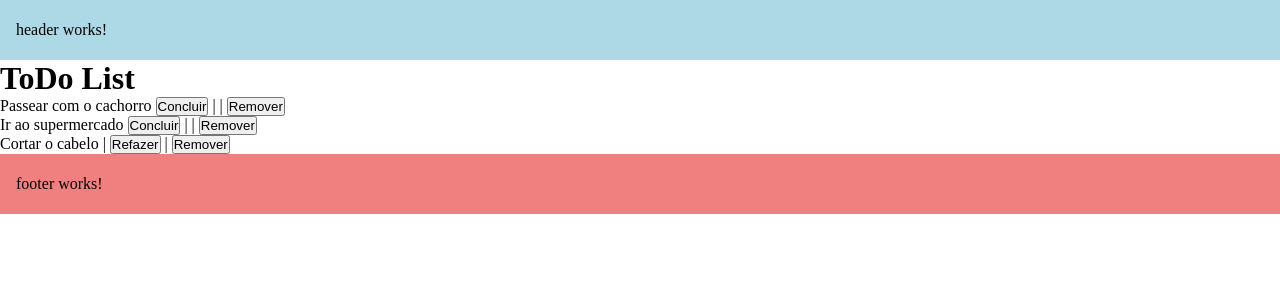
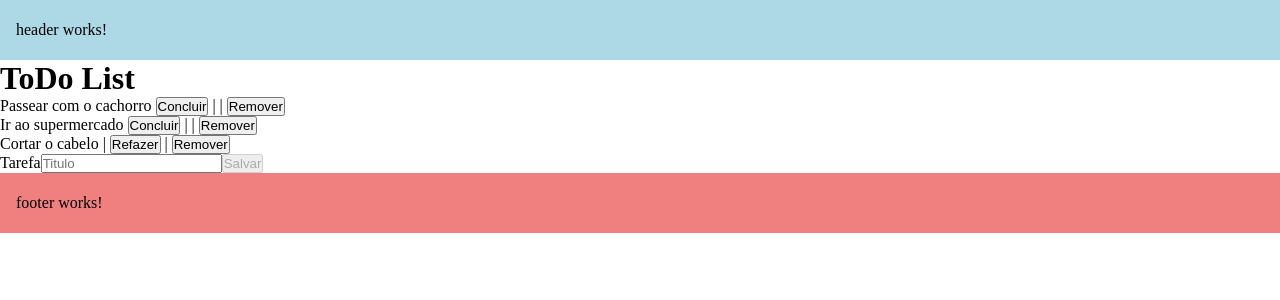
Before and after one commit to dlavinia/todolist, an Angular app: page / in a window 1280 px wide. Shown: the top 300 px of the page. Built offline with nearby package versions, Linux system fonts and the light colour scheme.

Commit message:
feat: add form and validators

```diff
--- a/src/app/app.module.ts
+++ b/src/app/app.module.ts
@@ -6,6 +6,7 @@
 import { FooterComponent } from './templates/footer/footer.component';
 import { HomeComponent } from './components/home/home.component';
 import { DashboardComponent } from './components/dashboard/dashboard.component';
+import { ReactiveFormsModule } from '@angular/forms';
 
 @NgModule({
   declarations: [
@@ -16,7 +17,8 @@
     DashboardComponent
   ],
   imports: [
-    BrowserModule
+    BrowserModule,
+    ReactiveFormsModule
   ],
   providers: [],
   bootstrap: [AppComponent]
--- a/src/app/components/dashboard/dashboard.component.html
+++ b/src/app/components/dashboard/dashboard.component.html
@@ -6,3 +6,14 @@
         <button (click)="markAsUndone(todo)" *ngIf="todo.done"> Refazer</button> |
         <button (click)="remove(todo)">Remover</button></li>
 </ul>
+
+<form [formGroup]="form">
+    <label>Tarefa</label>
+    <input
+        type="text"
+        placeholder="Titulo"
+        maxlength="30"
+        formControlName="title">
+    <small *ngIf="form.controls['title'].invalid && !form.controls['title'].pristine">Este campo deve conter entre 3 e 50 caracteres</small>
+    <button [disabled]="form.invalid">Salvar</button>
+</form>
--- a/src/app/components/dashboard/dashboard.component.ts
+++ b/src/app/components/dashboard/dashboard.component.ts
@@ -1,4 +1,5 @@
 import { Component, OnInit } from '@angular/core';
+import { FormBuilder, FormGroup, Validators } from '@angular/forms';
 import { Todo } from 'src/models/todo.model';
 
 @Component({
@@ -9,11 +10,22 @@
 export class DashboardComponent implements OnInit {
   public todos: Todo[] = []
   public title: String ='ToDo List'
+  public form: FormGroup
 
-  constructor(){
+  constructor(private formBuilder: FormBuilder){
+
+
     this.todos.push(new Todo(1, 'Passear com o cachorro', '30 minutos na praça', false))
     this.todos.push(new Todo(2, 'Ir ao supermercado', 'comprar tomate, cebola e ovos', false))
     this.todos.push(new Todo(3, 'Cortar o cabelo', 'Amanha às 8h', true))
+
+    this.form = this.formBuilder.group({
+      title: ['', Validators.compose([
+      Validators.minLength(3),
+      Validators.maxLength(60),
+      Validators.required,
+      ])]
+    });
   }
 
   remove(todo: Todo){
```
